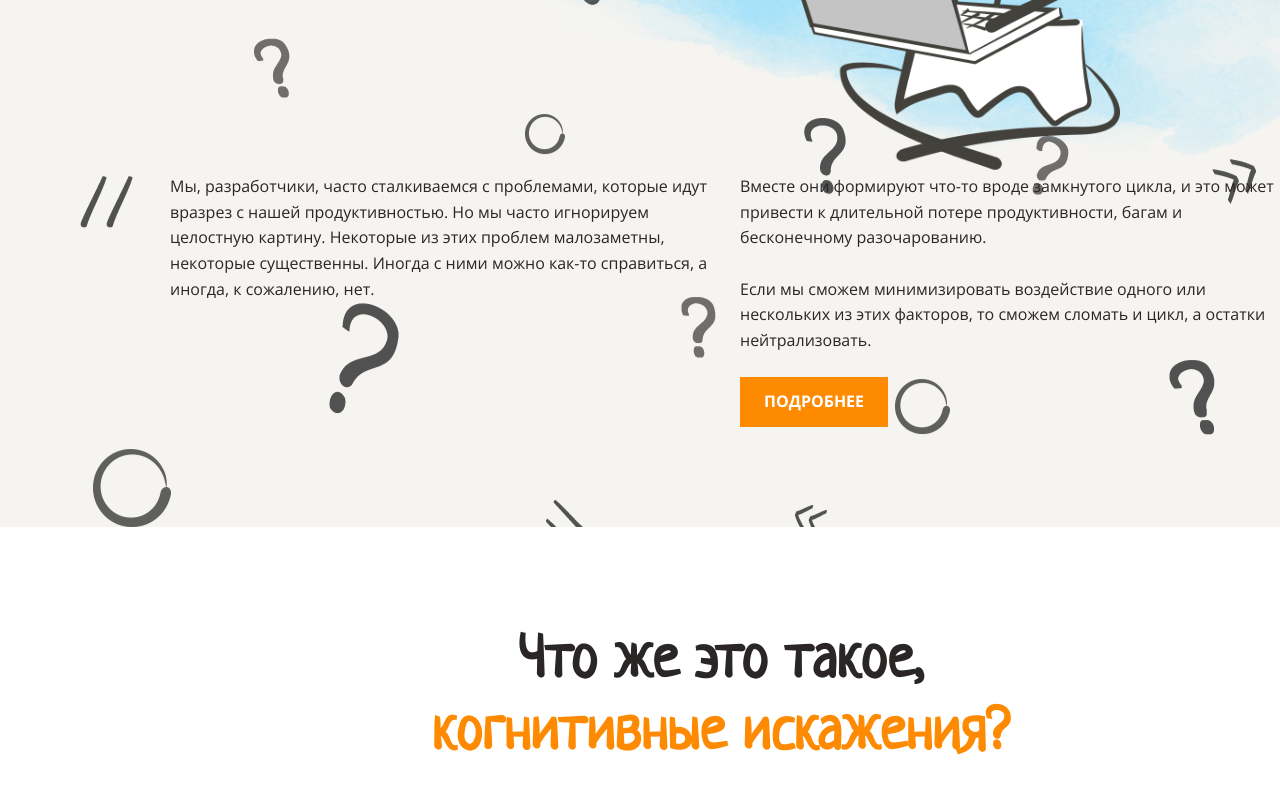
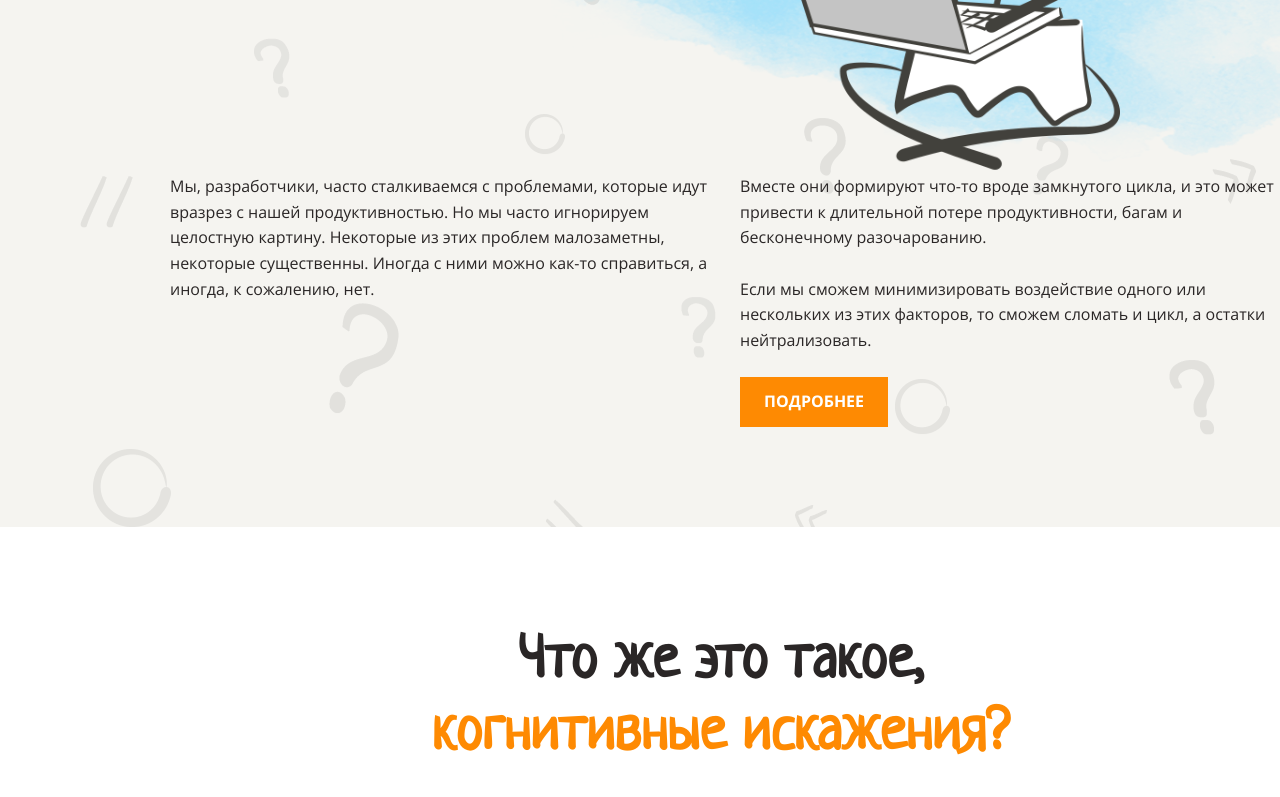
Before and after one commit to alexkwyk/layout-designer-project-58, a website: page src/index.html in a window 1280 px wide. Shown: the part 370-1167 px from the top of the page. Drawn offline with Linux system fonts and the light colour scheme.

Commit message:
opacity fix

```diff
--- a/src/styles/style.css
+++ b/src/styles/style.css
@@ -99,7 +99,7 @@ header section {
   background-image: url("../assets/background.png");
   background-repeat: no-repeat;
   background-size: cover;
-  opacity: 0.9;
+  opacity: 0.1;
   overflow: hidden;
   content: "";
 }
```
